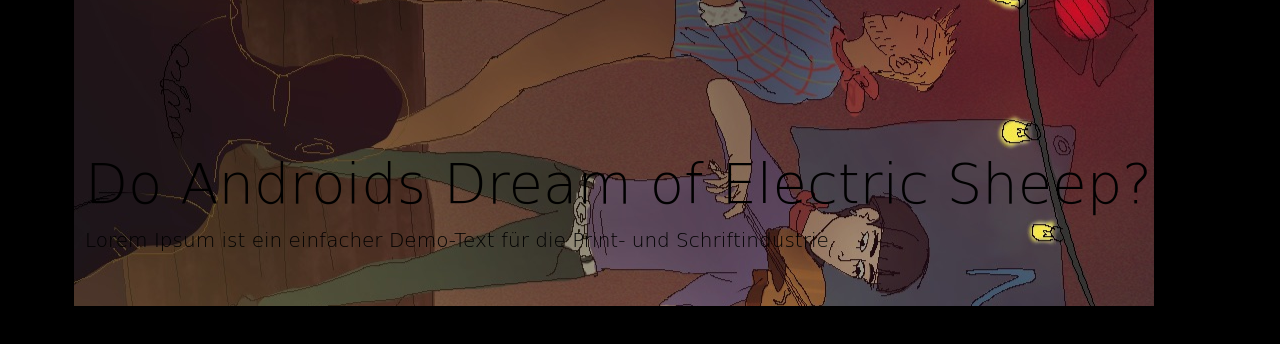
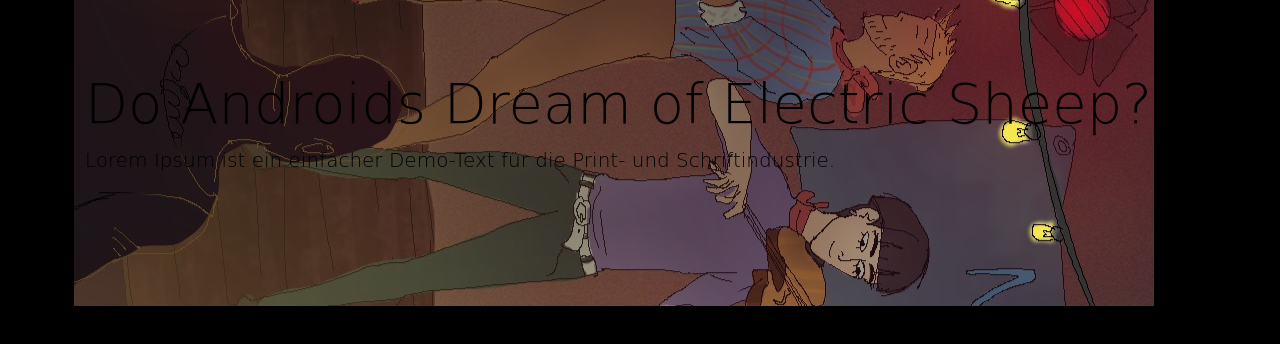
Before and after one commit to MSWarriors/MSWarriors.github.io, a plain HTML site: page index.html in a window 1280 px wide. Shown: the part 152-496 px from the top of the page. Drawn offline with nearby package versions, Linux system fonts and the light colour scheme; a web font is replaced by a local one.

Commit message:
Update customstyle.css

```diff
--- a/customstyle.css
+++ b/customstyle.css
@@ -39,7 +39,6 @@ body{
 }
 .okojumbtorona{
 	margin-top: 58px;
-
 	position: relative;
 	z-index: 1;
 }
@@ -49,7 +48,7 @@ body{
 }
 
 .jumbotrontext{
-	margin-top: 180px;
+	margin-top: 100px;
 	margin-left: 70px;
 	color: black;
 }
```
